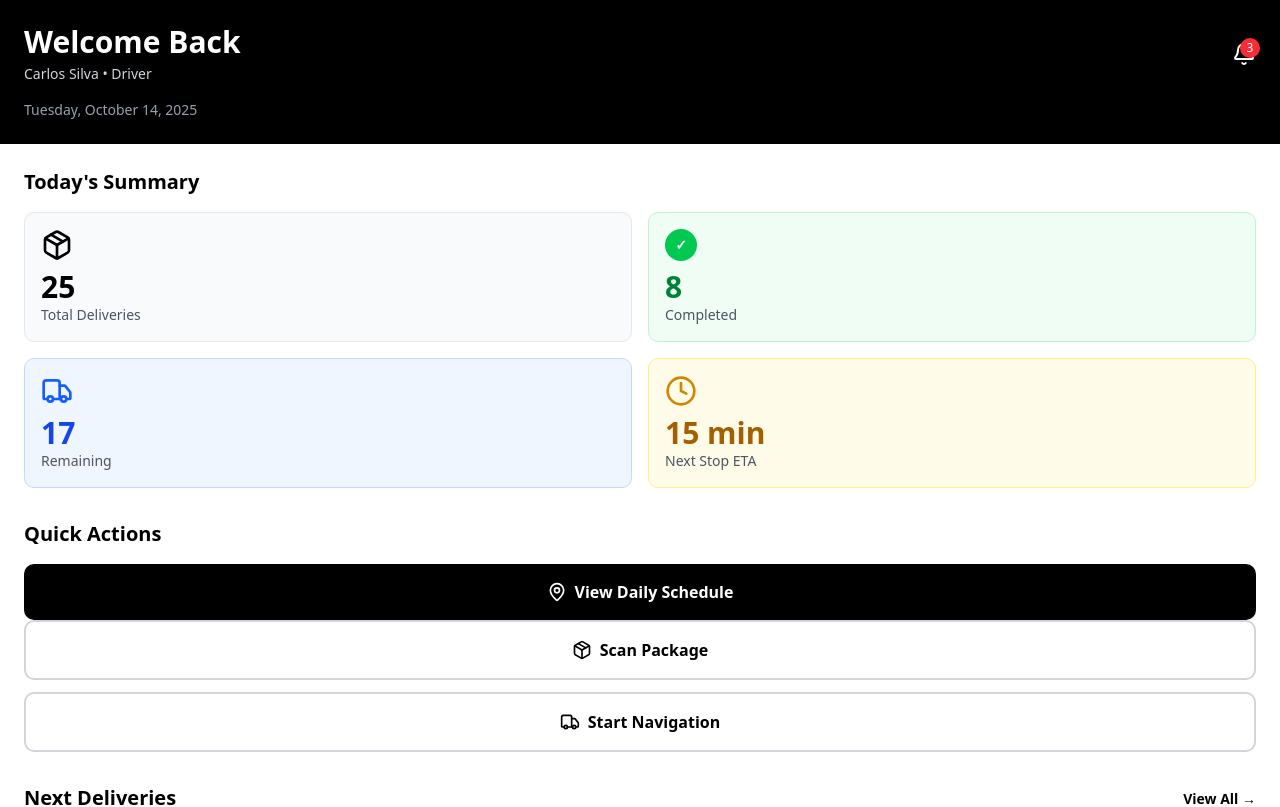
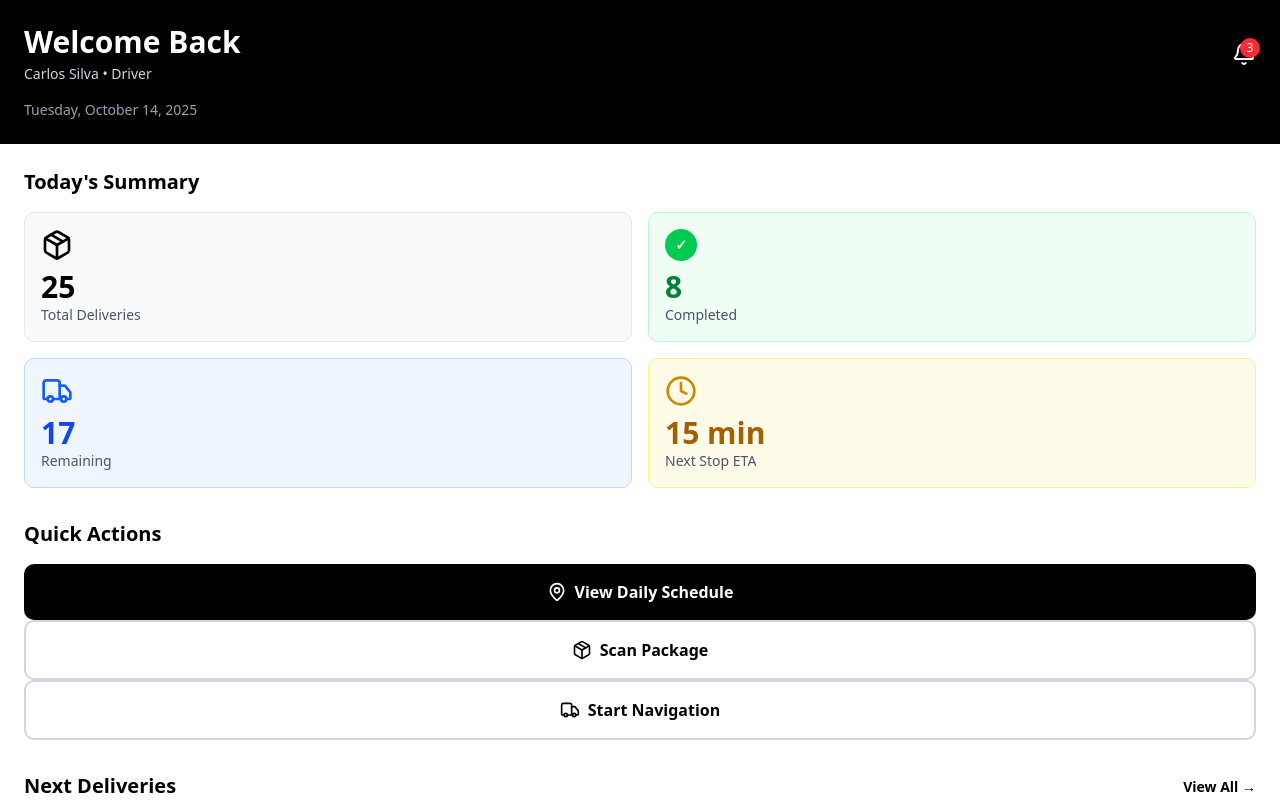
Before and after one commit to hujuc/Smart-Logistics-ES, a Next.js app in the folder src/frontend/driver-pwa/: page /driver/ in a window 1280 px wide. Shown: the top 807 px of the page. Built offline with nearby package versions, Linux system fonts and the light colour scheme.

Commit message:
fix espaçamento entre botões homepage driver

```diff
--- a/src/frontend/driver-pwa/app/page.tsx
+++ b/src/frontend/driver-pwa/app/page.tsx
@@ -74,15 +74,20 @@ export default function DriverHome() {
               </button>
             </Link>
 
+            <Link href="/">
               <button className="w-full bg-white border-2 border-gray-300 text-black py-4 rounded-lg font-semibold hover:bg-gray-50 transition-colors flex items-center justify-center gap-2">
                 <Package className="w-5 h-5" />
                 Scan Package
               </button>
+            </Link>
 
+            <Link href="/">
               <button className="w-full bg-white border-2 border-gray-300 text-black py-4 rounded-lg font-semibold hover:bg-gray-50 transition-colors flex items-center justify-center gap-2">
                 <Truck className="w-5 h-5" />
                 Start Navigation
               </button>
+            </Link>
+
           </div>
 
           {/* Next Deliveries Preview */}
```
Lines whose indentation alone changed are shown as unchanged.
